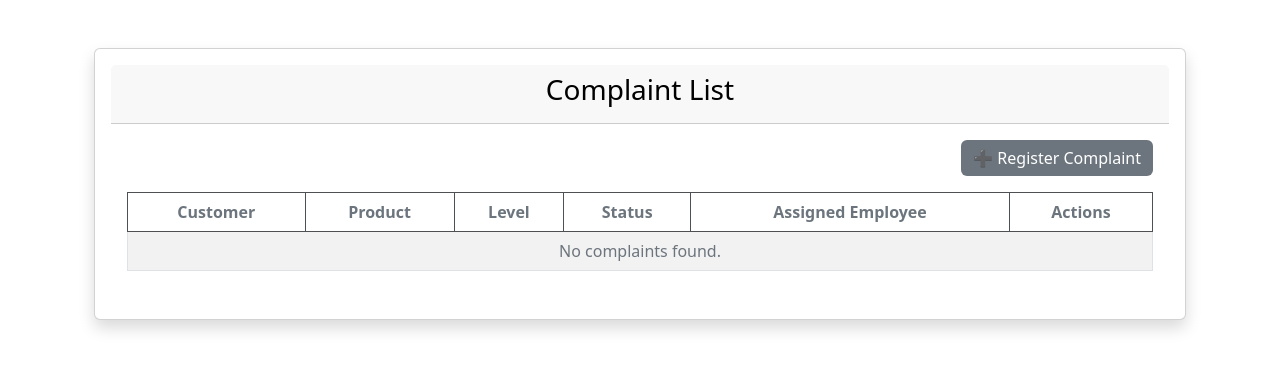
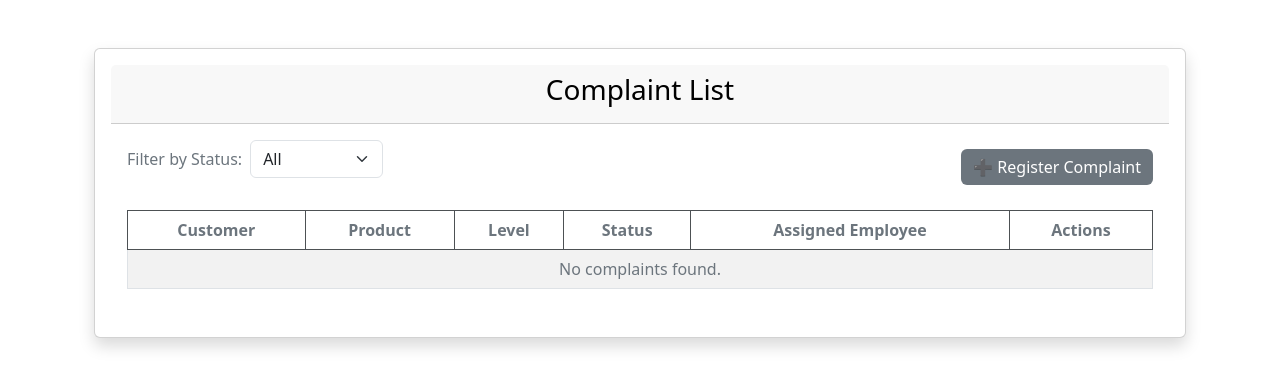
Before and after one commit to sadhathmuhammed/ComplaintManagementSystem, a Django app: page /login/complaints/ in a window 1280 px wide. Shown: the part 57-445 px from the top of the page. Run offline with Django 5.2, Linux system fonts and the light colour scheme; the visitor is signed in with stand-in values (Sample User, id 1); data that the repository does not hold is empty.

Commit message:
status based complaint filtering added

```diff
--- a/complaint_management/templates/admin/complaint_list.html
+++ b/complaint_management/templates/admin/complaint_list.html
@@ -6,7 +6,19 @@
             <h3>Complaint List</h3>
         </div>
         <div class="card-body">
-            <div class="text-end mb-3">
+
+            <!-- Filter and Button in the same row -->
+            <div class="d-flex justify-content-between align-items-center mb-3">
+                <form method="get" class="d-flex align-items-center">
+                    <label for="status" class="form-label me-2 mb-0">Filter by Status:</label>
+                    <select name="status" id="status" class="form-select me-2" style="width: auto;" onchange="this.form.submit()">
+                        <option value="">All</option>
+                        {% for value, label in status_choices %}
+                            <option value="{{ value }}" {% if selected_status == value %}selected{% endif %}>{{ label }}</option>
+                        {% endfor %}
+                    </select>
+                </form>
+
                 <a href="{% url 'complaint_create' %}" class="btn btn-primary bg-secondary">➕ Register Complaint</a>
             </div>
 
--- a/complaint_management/views/admin_views.py
+++ b/complaint_management/views/admin_views.py
@@ -31,7 +31,6 @@ class EmployeeCreateView(LoginRequiredMixin, AdminRequiredMixin, CreateView):
         password = form.cleaned_data.pop('password')
         email = form.cleaned_data['email']
 
-        # Create user with username & password from admin
         user = User.objects.create_user(
             username=username,
             email=email,
@@ -91,6 +90,18 @@ class ComplaintListView(LoginRequiredMixin, AdminRequiredMixin, ListView):
     template_name = "admin/complaint_list.html"
     context_object_name = "complaints"
 
+    def get_queryset(self):
+        queryset = super().get_queryset()
+        status_filter = self.request.GET.get('status')
+        if status_filter:
+            queryset = queryset.filter(status=status_filter)
+        return queryset
+
+    def get_context_data(self, **kwargs):
+        context = super().get_context_data(**kwargs)
+        context['status_choices'] = Complaint.ComplaintStatus.choices
+        context['selected_status'] = self.request.GET.get('status', '')
+        return context
 
 class ComplaintCreateView(LoginRequiredMixin, AdminRequiredMixin, CreateView):
     model = Complaint
```
Also changed, not shown: complaint_management/views/employee_views.py (+15 -4 lines), README.md.
